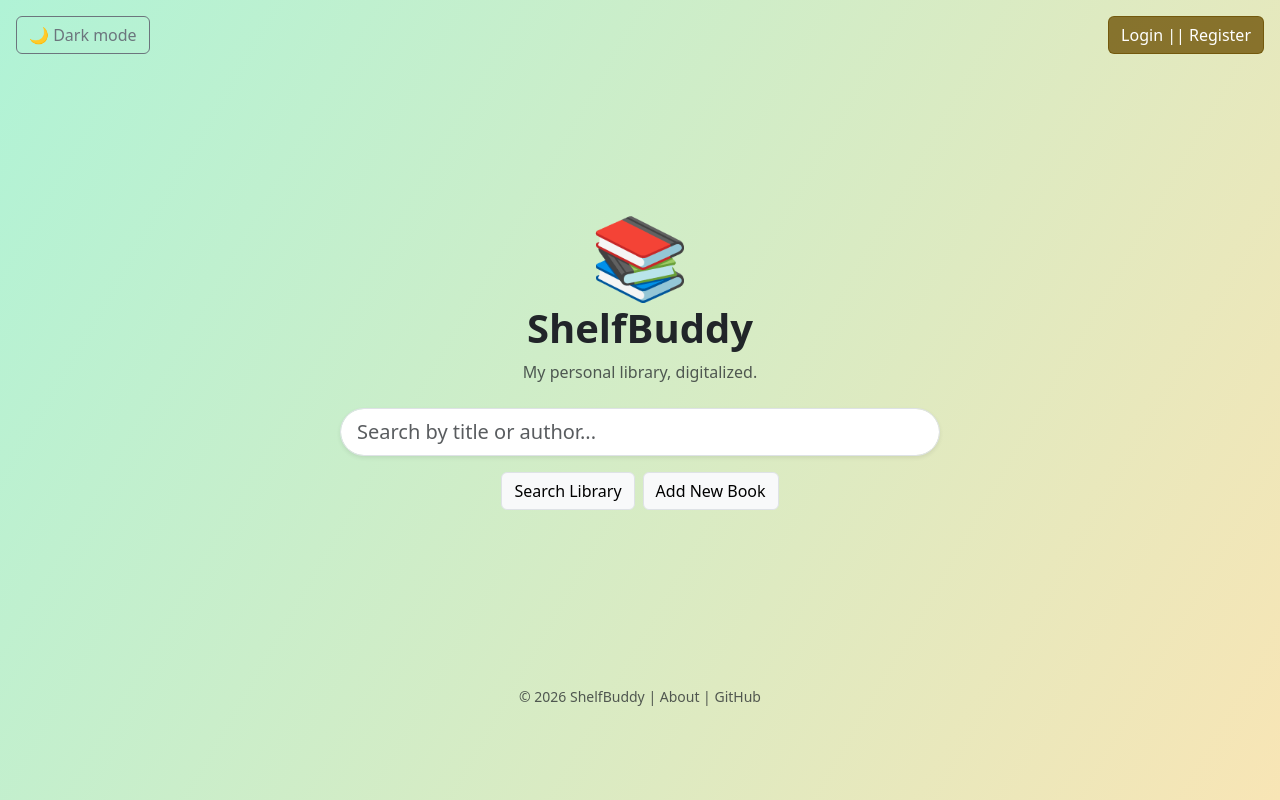
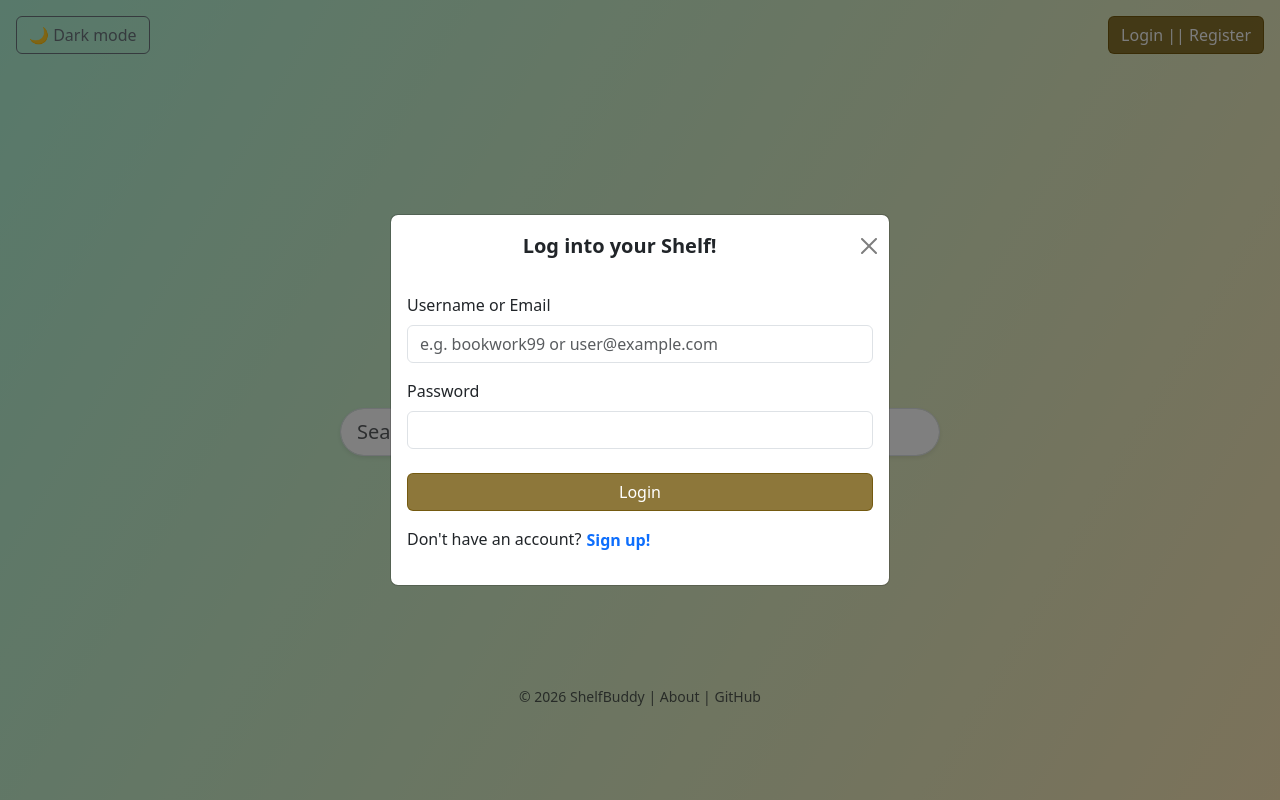
Before and after one commit to JLuqueDev/ShelfBuddy, an Angular app in the folder FrontEnd/: page / in a window 1280 px wide. Both pictures are taken after a click on the button "Login || Register". Built offline with nearby package versions, Linux system fonts and the light colour scheme.

Commit message:
Creates auth modal and model, creates its component/logic/html and conects it to UI

```diff
--- a/FrontEnd/src/app/app.html
+++ b/FrontEnd/src/app/app.html
@@ -18,4 +18,8 @@
     (saveBook)="handleSaveBook($event)">
 </app-book-modal>
 
+<app-auth-modal
+    (submitAuth)="handleAuthSubmit($event)">
+</app-auth-modal>
+
 <app-footer></app-footer>
--- a/FrontEnd/src/app/app.ts
+++ b/FrontEnd/src/app/app.ts
@@ -7,9 +7,11 @@ import { Searchbar } from './searchbar/searchbar';
 import { Footer } from './footer/footer';
 import { BookModal } from './book-modal/book-modal';
 import { Book } from './models/bookModel';
+import { AuthModal } from './auth-modal/auth-modal';
+import { AuthPayload } from './models/authModel';
 
 @Component({
-  imports: [ Header, Hero, Searchbar, BookList, Footer, BookModal],
+  imports: [ Header, Hero, Searchbar, BookList, Footer, BookModal, AuthModal],
   selector: 'app-root',
   styleUrl: './app.css',
   templateUrl: './app.html',
@@ -18,10 +20,10 @@ import { Book } from './models/bookModel';
 export class App {
   protected readonly title = signal('FrontEnd');
 
-  // book section visible/invisible
+  // book section invisible by default
   displayBooks: boolean = false;
 
-  // take signal (showLibrary) from logo
+  // take signal (showLibrary) from hero logo and displays book list
   bookList(): void {
     console.log('App shell received the displaybooks event!');
     this.displayBooks = true;
@@ -46,4 +48,15 @@ export class App {
       console.log('Adding new book (POST):', bookData);
     }
   }
+
+  // takes signal (submitAuth) from authModal and renders user logic
+  handleAuthSubmit(event: AuthPayload): void {
+    if (event.mode === 'login') {
+      console.log('Loggin in!', event.data);
+      // API call: POST /api/users/login with event.data
+    } else {
+      console.log('Registering user:', event.data);
+      // Future API call: POST /api/users/register with event.data
+    }
+  }
 }
--- /dev/null
+++ b/FrontEnd/src/app/auth-modal/auth-modal.html
@@ -0,0 +1,89 @@
+<div class="modal fade" id="authModal" tabindex="-1" aria-hidden="true">
+    <div class="modal-dialog modal-dialog-centered">
+        <div class="modal-content">
+
+            <header class="modal-header row border-0">
+                <h2 class="h5 modal-title text-center col-11 fw-bold">
+                    {{ isLoginMode ? 'Log into your Shelf!' : 'Create your account!'}}
+                </h2>
+                <button type="button" class="btn-close col-1 mx-0" data-bs-dismiss="modal" aria-label="Close"></button>
+            </header>
+
+            <div class="modal-body">
+
+                <form (ngSubmit)="onSubmit()">
+                    <fieldset>
+                        <legend class="visually-hidden">Authentication form</legend>
+                        <!-- login mode: username OR email -->
+                        @if (isLoginMode) {
+                            <div class="mb-3">
+                            <label for="identifier" class="form-label">Username or Email</label>
+                            <input
+                                type="text"
+                                class="form-control"
+                                id="identifier"
+                                name="identifier"
+                                [(ngModel)]="identifier"
+                                placeholder="e.g. bookwork99 or user@example.com"
+                                required/>
+                        </div>
+                        }
+                        <!-- register mode: username AND email -->
+                        @else {
+                            <div class="mb-3">
+                                <label for="username" class="form-label">Username</label>
+                                <input
+                                    type="text"
+                                    class="form-control"
+                                    name="username"
+                                    id="username"
+                                    [(ngModel)]="username"
+                                    placeholder="e.g. bookworm99"
+                                    required />
+                            </div>
+
+                            <div class="mb-3">
+                                <label for="email" class="form-label">Email</label>
+                                    <input
+                                        type="email"
+                                        class="form-control"
+                                        name="email"
+                                        id="email"
+                                        [(ngModel)]="email"
+                                        placeholder="name@example.com"
+                                        required />
+                        </div>
+                        }
+                        <!-- password: always visible -->
+                         <div class="mb-3">
+                            <label for="password" class="form-label">Password</label>
+                            <input
+                                type="password"
+                                class="form-control"
+                                id="password"
+                                name="password"
+                                [(ngModel)]="password"
+                                required />
+                         </div>
+                    </fieldset>
+                    <footer class="d-flex flex-column gap-3 mt-2">
+                        <button type="submit" class="btn btn-primary w-100" data-bs-dismiss="modal">
+                            {{ isLoginMode ? 'Login' : 'Register'}}
+                        </button>
+                        <p>
+                            {{ isLoginMode ? "Don't have an account?" : "Already have an account?"}}
+                            <button
+                                type="button"
+                                class="btn btn-link p-0 small text-decoration-none fw-bold"
+                                (click)="toggleMode()">
+                                {{ isLoginMode ? 'Sign up!' : 'Log in' }}
+                            </button>
+                        </p>
+                    </footer>
+                </form>
+            </div>
+        </div>
+
+    </div>
+
+</div>
--- /dev/null
+++ b/FrontEnd/src/app/auth-modal/auth-modal.ts
@@ -0,0 +1,70 @@
+import { Component, EventEmitter, Output } from '@angular/core';
+import { FormsModule } from '@angular/forms';
+import { AuthPayload } from '../models/authModel';
+
+@Component({
+  imports: [FormsModule],
+  selector: 'app-auth-modal',
+  styleUrl: './auth-modal.css',
+  templateUrl: './auth-modal.html',
+})
+export class AuthModal {
+
+  // Mode flag: true on default, shows login mode
+  isLoginMode = true;
+
+  //login field
+  identifier = '';
+
+  //reguster field
+  username = '';
+  email = '';
+
+  //common field
+  password = '';
+
+  // for emmiter to work
+  @Output() submitAuth = new EventEmitter<AuthPayload>()
+
+  // swith: when clicking on 'Sign up!/log in' changes boolean status
+  toggleMode(): void {
+    this.isLoginMode = !this.isLoginMode;
+    // resets form for clean inputs
+    this.resetForm();
+  }
+
+  // clickin on login/register logic:
+  onSubmit(): void {
+    // when the login mode is true(on):
+    if (this.isLoginMode) {
+      //takes user inputs, stores them in variable and sends them to parent
+      this.submitAuth.emit({
+        mode: 'login',
+        data: {
+          identifier: this.identifier,
+          password: this.password
+        }
+      });
+      // when login mode off (register):
+    } else {
+      //takes user inputs, stores them in variable and sends them to parent
+      this.submitAuth.emit({
+        mode: 'register',
+        data: {
+          username: this.username,
+          email: this.email,
+          password: this.password
+        }
+      });
+    }
+    //calls reset function at the end of submition
+    this.resetForm();
+  }
+  // clears form for future actions:
+  resetForm(): void {
+    this.identifier = '';
+    this.username = '';
+    this.email = '';
+    this.password = '';
+  }
+}
--- a/FrontEnd/src/app/header/header.html
+++ b/FrontEnd/src/app/header/header.html
@@ -8,7 +8,11 @@
        {{ isDarkMode ? '☀️ Light mode' : ' 🌙 Dark mode' }}
     </button>
 
-    <button class="btn btn-primary" type="button" (click)="openLoginModal()">
+    <button class="btn btn-outline-light btn-primary"
+        type="button"
+        data-bs-toggle="modal"
+        data-bs-target="#authModal"
+       >
         Login || Register
     </button>
 
--- a/FrontEnd/src/app/header/header.ts
+++ b/FrontEnd/src/app/header/header.ts
@@ -24,9 +24,4 @@ export class Header {
       document.body.classList.remove('dark-mode');
     }
   }
-
-  // tells parent to open Auth modal
-  openLoginModal(): void {
-    console.log('Login modal requested!');
-  }
 }
--- a/FrontEnd/src/app/hero/hero.ts
+++ b/FrontEnd/src/app/hero/hero.ts
@@ -13,7 +13,7 @@ export class Hero {
 
   // notifies signal to parent to show books list
   showLibraryClick(): void {
-    console.log('1. Hero logo was clicked!'); // Tests if the HTML click works
+    console.log('Hero logo clicked!'); // Tests if the HTML click works
     this.showLibrary.emit();
   }
 }
--- /dev/null
+++ b/FrontEnd/src/app/models/authModel.ts
@@ -0,0 +1,14 @@
+export interface RegisterPayload {
+    username: string;
+    email: string;
+    password: string;
+}
+
+export interface LoginPayload {
+    identifier: string;
+    password: string;
+}
+
+export type AuthPayload =
+    | { mode: 'login'; data: LoginPayload}
+    | { mode: 'register'; data: RegisterPayload};
```
Also changed, not shown: FrontEnd/src/app/auth-modal/auth-modal.css (added).
